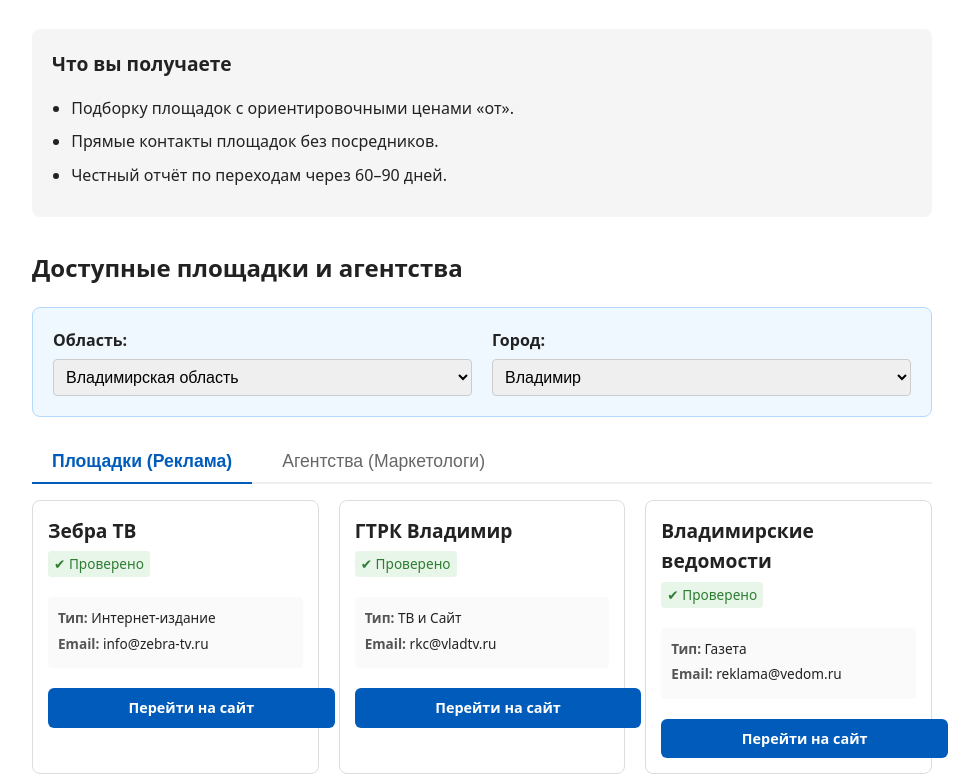
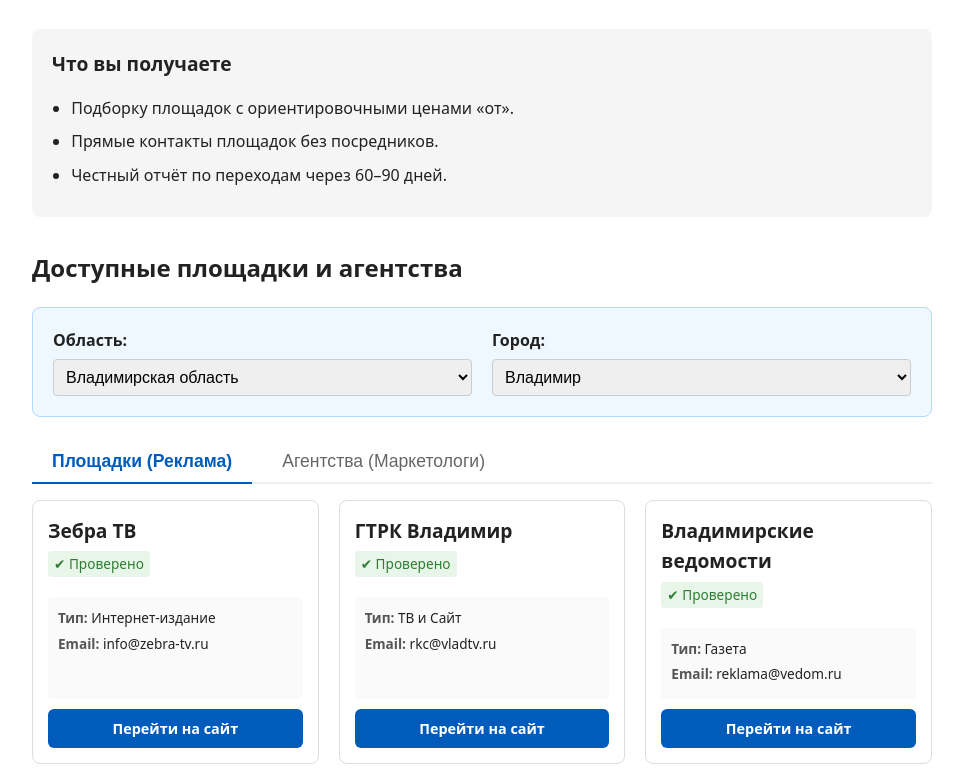
Before and after one commit to evgeshka3399-byte/ad-catalog, a plain HTML site: page index.html in a window 1280 px wide. Shown: the part 120-901 px from the top of the page, without its empty margins (158-1137 px from the left). Drawn offline with Linux system fonts and the light colour scheme.

Commit message:
Update index.html

```diff
--- a/index.html
+++ b/index.html
@@ -150,7 +150,7 @@
             font-weight: bold;
         }
 
-        /* Сетка карточек */
+        /* Сетка карточек с выравниванием по высоте */
         .grid {
             display: grid;
             grid-template-columns: repeat(auto-fill, minmax(280px, 1fr));
@@ -164,6 +164,10 @@
             background: #fff;
             transition: transform 0.2s, box-shadow 0.2s;
             position: relative;
+            display: flex;
+            flex-direction: column;
+            height: 100%;
+            box-sizing: border-box; /* Важно! Чтобы padding не расширял карточку */
         }
         .card:hover {
             transform: translateY(-3px);
@@ -178,18 +182,30 @@
             border-radius: 4px;
             display: inline-block;
             margin-bottom: 10px;
+            align-self: flex-start;
         }
-        .card p { margin: 5px 0; font-size: 0.9rem; }
+
+        /* Блок контактов */
         .card .contacts {
             background: #fafafa;
             padding: 10px;
             border-radius: 4px;
             margin: 10px 0;
             font-size: 0.85rem;
+            flex-grow: 1;
         }
         .card .contacts div { margin-bottom: 4px; }
         .card .contacts strong { color: #555; }
-        .card .btn { margin-top: 10px; font-size: 0.9rem; padding: 8px 16px; width: 100%; }
+
+        /* Кнопка */
+        .card .btn {
+            margin-top: auto;
+            font-size: 0.9rem;
+            padding: 8px 16px;
+            width: 100%;
+            box-sizing: border-box; /* Важно! Чтобы padding не расширял кнопку */
+            display: block; /* Делаем блочной, чтобы занимала всю ширину */
+        }
 
         /* Всплывающая подсказка */
         .card .tooltip {
```
